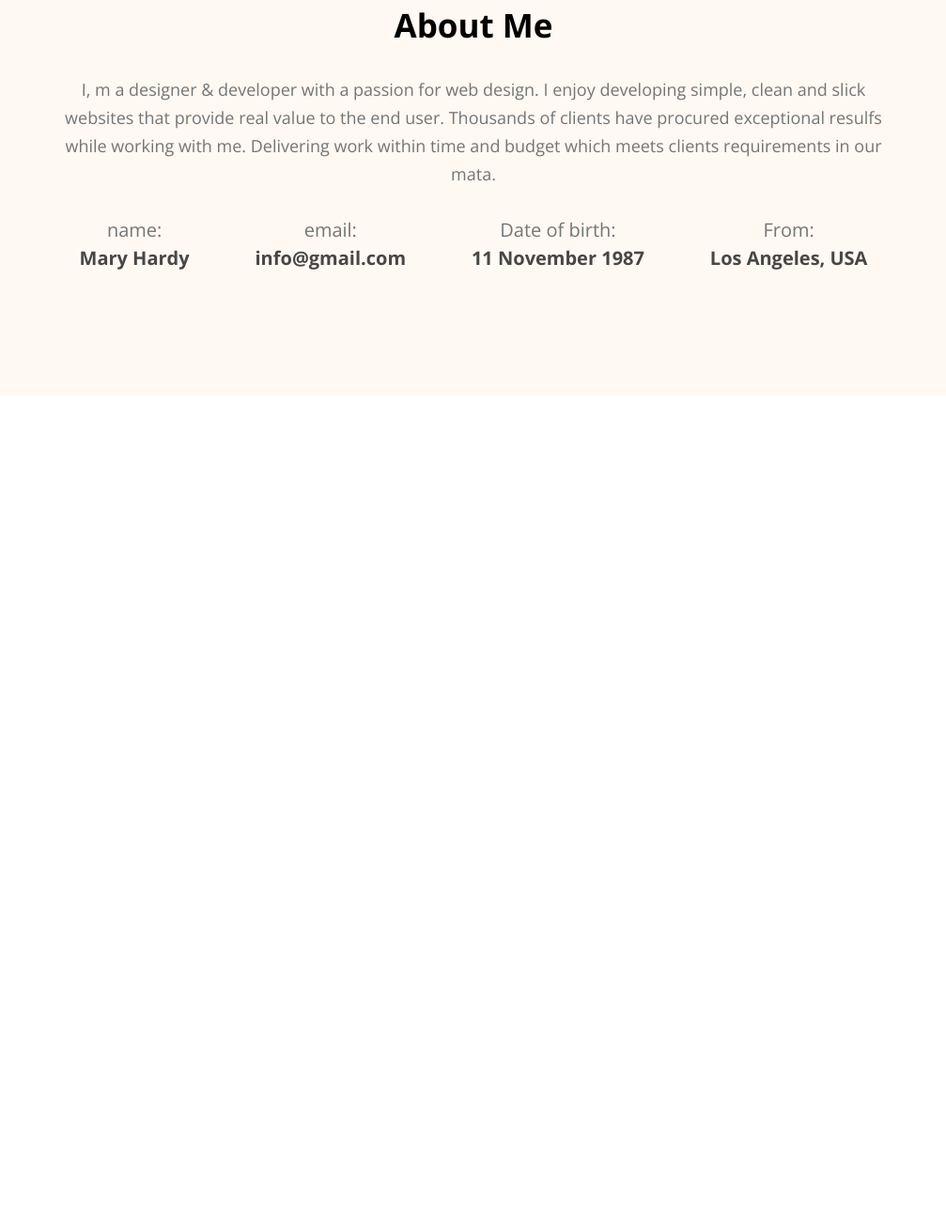
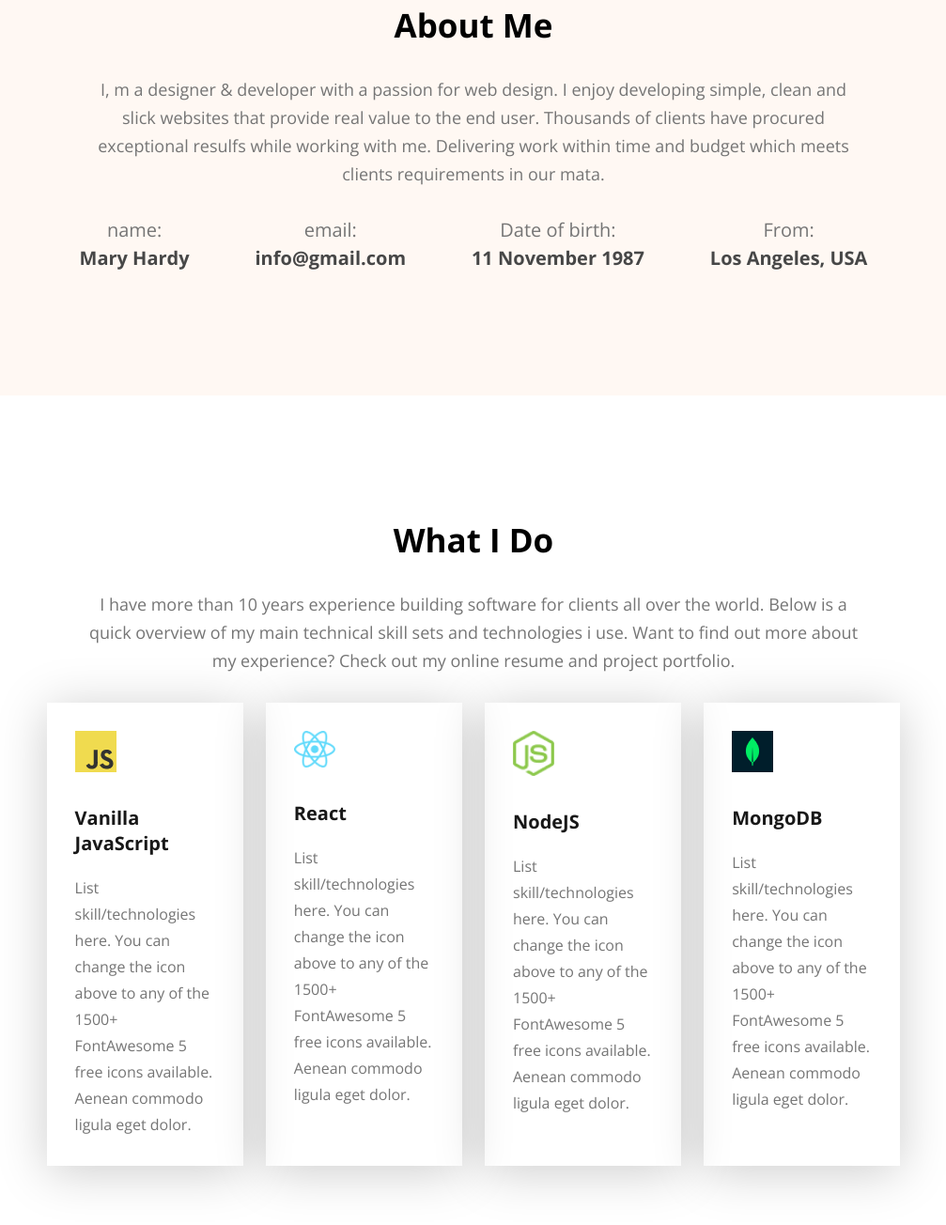
Before and after one commit to ishmatzaman/hero-dev-portfolio, a plain HTML site: page index.html in a window 1280 px wide. Shown: the part 1158-2462 px from the top of the page at 94% size, without its empty margins (136-1143 px from the left). Before the commit the page ends 1579 px from the top, so only its background shows below. Drawn offline with nearby package versions, Linux system fonts and the light colour scheme.

Commit message:
skill section added

```diff
--- a/index.html
+++ b/index.html
@@ -70,6 +70,41 @@
             </div>
         </div>
     </section>
+    <section id="skill">
+        <div class="skill-container">
+            <div class="section-heading">
+                <h2>What I Do</h2>
+                <p>I have more than 10 years experience building software for clients all over the world. Below is a
+                    quick overview of my main technical skill sets and technologies i use. Want to find out more about
+                    my experience? Check out my online resume and project portfolio.</p>
+            </div>
+            <div class="skill-box">
+                <div class="skill-card">
+                    <img src="images/icons/js.png" alt="">
+                    <h3>Vanilla JavaScript</h3>
+                    <p>List skill/technologies here. You can change the icon above to any of the 1500+ FontAwesome 5
+                        free icons available. Aenean commodo ligula eget dolor.</p>
+                </div>
+                <div class="skill-card">
+                    <img src="images/icons/react.png" alt="">
+                    <h3>React</h3>
+                    <p>List skill/technologies here. You can change the icon above to any of the 1500+ FontAwesome 5
+                        free icons available. Aenean commodo ligula eget dolor.</p>
+                </div>
+                   <div class="skill-card">
+                    <img src="images/icons/nodejs.png" alt="">
+                    <h3>NodeJS</h3>
+                    <p>List skill/technologies here. You can change the icon above to any of the 1500+ FontAwesome 5
+                        free icons available. Aenean commodo ligula eget dolor.</p>
+                </div>   <div class="skill-card">
+                    <img src="images/icons/mongo.png" alt="">
+                    <h3>MongoDB</h3>
+                    <p>List skill/technologies here. You can change the icon above to any of the 1500+ FontAwesome 5
+                        free icons available. Aenean commodo ligula eget dolor.</p>
+                </div>
+            </div>
+        </div>
+    </section>
 </body>
 
 </html>
--- a/styles/portfolio.css
+++ b/styles/portfolio.css
@@ -28,15 +28,18 @@
     color: #FFFFFF;
 }
 
-/* .section-heading {
+.section-heading {
     max-width: 827px;
     text-align: center;
-} */
-.section-heading h2{
+    margin: 0 auto;
+}
+
+.section-heading h2 {
     font-size: 35px;
     margin-bottom: 30px;
 }
-.section-heading p{
+
+.section-heading p {
     font-size: 18px;
     margin-bottom: 30px;
     line-height: 30px;
@@ -53,7 +56,7 @@ header {
 }
 
 nav {
-    width: 71%;
+    width: 85%;
     max-width: 1140px;
     margin: 0 auto;
     display: flex;
@@ -125,17 +128,51 @@ nav .menu a {
     background-color: #FFF8F3;
     padding: 131px 156px;
 }
-#about .about-container .about-info{
+
+#about .about-container .about-info {
     display: flex;
     justify-content: space-around;
 }
-.about-info .info-card p{
+
+.about-info .info-card p {
     font-size: 20px;
     line-height: 30px;
     color: #757575;
 }
-.about-info .info-card h4{
- font-size: 20px;
+
+.about-info .info-card h4 {
+    font-size: 20px;
     line-height: 30px;
     color: #474747;
 }
+#skill .skill-container{
+    width: 71%;
+    max-width: 1140px;
+    margin: 0 auto;
+    padding: 130px;
+
+}
+#skill .skill-container .skill-box{
+    display: flex;
+    gap: 24px;
+
+}
+.skill-box .skill-card{
+    padding: 30px;
+    max-width: 267px;
+     box-shadow: 0 6px 50px 0 #00000034;
+}
+.skill-card img{
+    width: 44px;
+    margin-bottom: 30px;
+}
+.skill-card h3{
+    font-size: 20px;
+   color: #181818;
+   margin-bottom: 20px;
+}
+.skill-card p{
+      font-size: 16px;
+    line-height: 28px;
+    color: #757575;
+}
```
